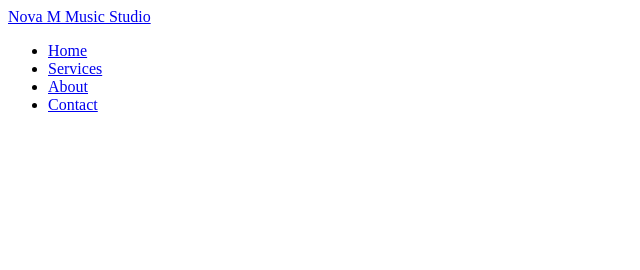
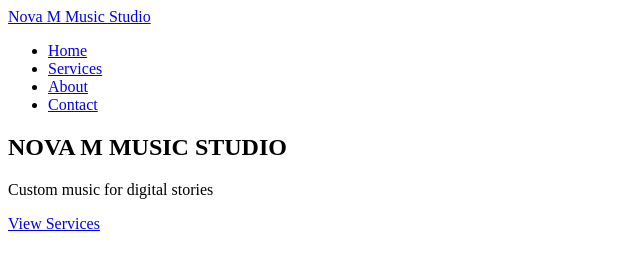
Before and after one commit to jeanettesoderman/Projektuppgift-1-nova-m, a plain HTML site: page index.html in a window 1280 px wide. Shown: the whole page, without its empty margins (0-640 px from the left). Drawn offline with Linux system fonts and the light colour scheme.

Commit message:
Lade till herosektionen på startsidan

```diff
--- a/index.html
+++ b/index.html
@@ -27,6 +27,11 @@
     <main>
         <section class="hero">
             <!-- Hero -->
+
+            <h1>NOVA M MUSIC STUDIO</h1>
+            <p>Custom music for digital stories</p>
+            <a href="services.html">View Services</a>
+
         </section>
 
         <section class="introduction">
```
